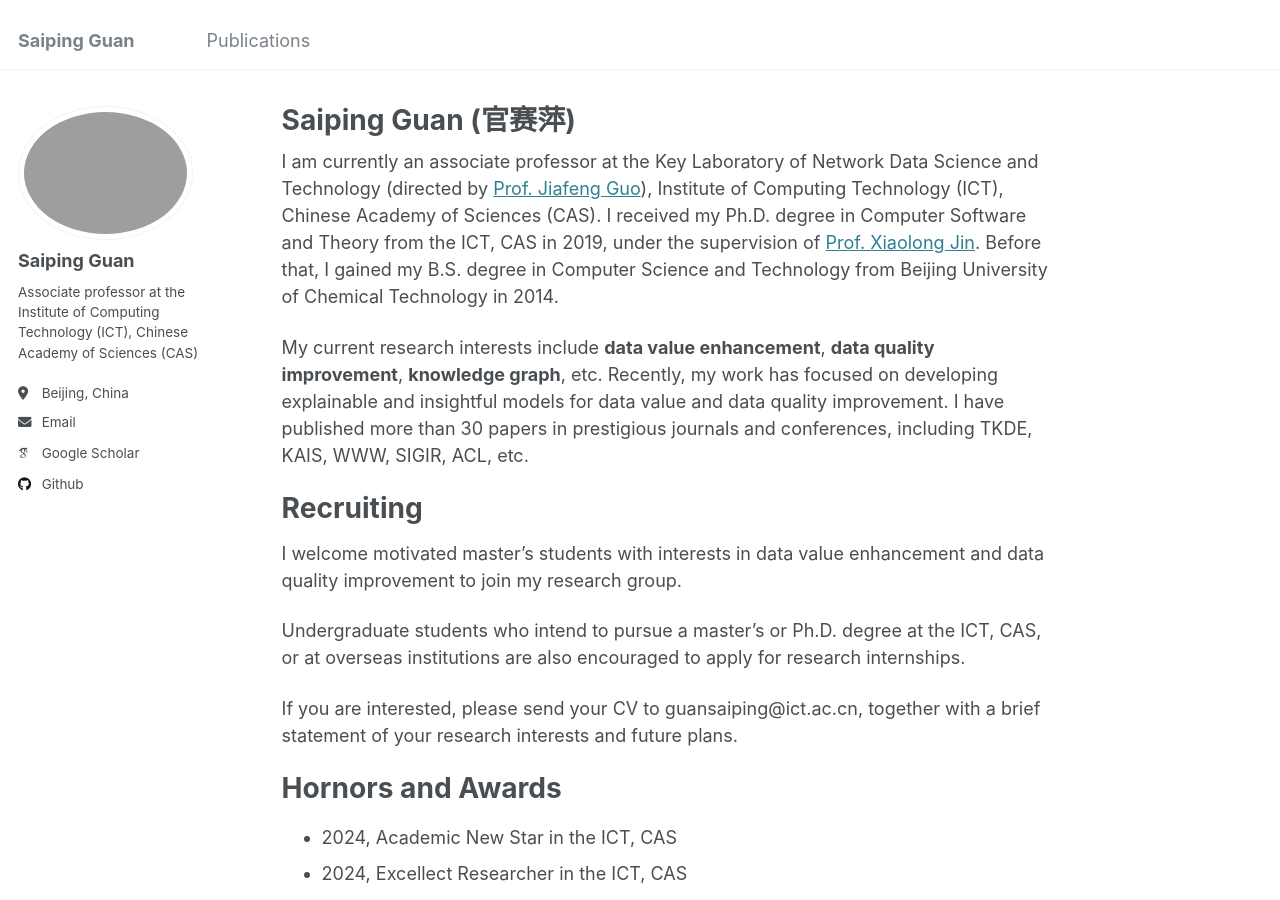
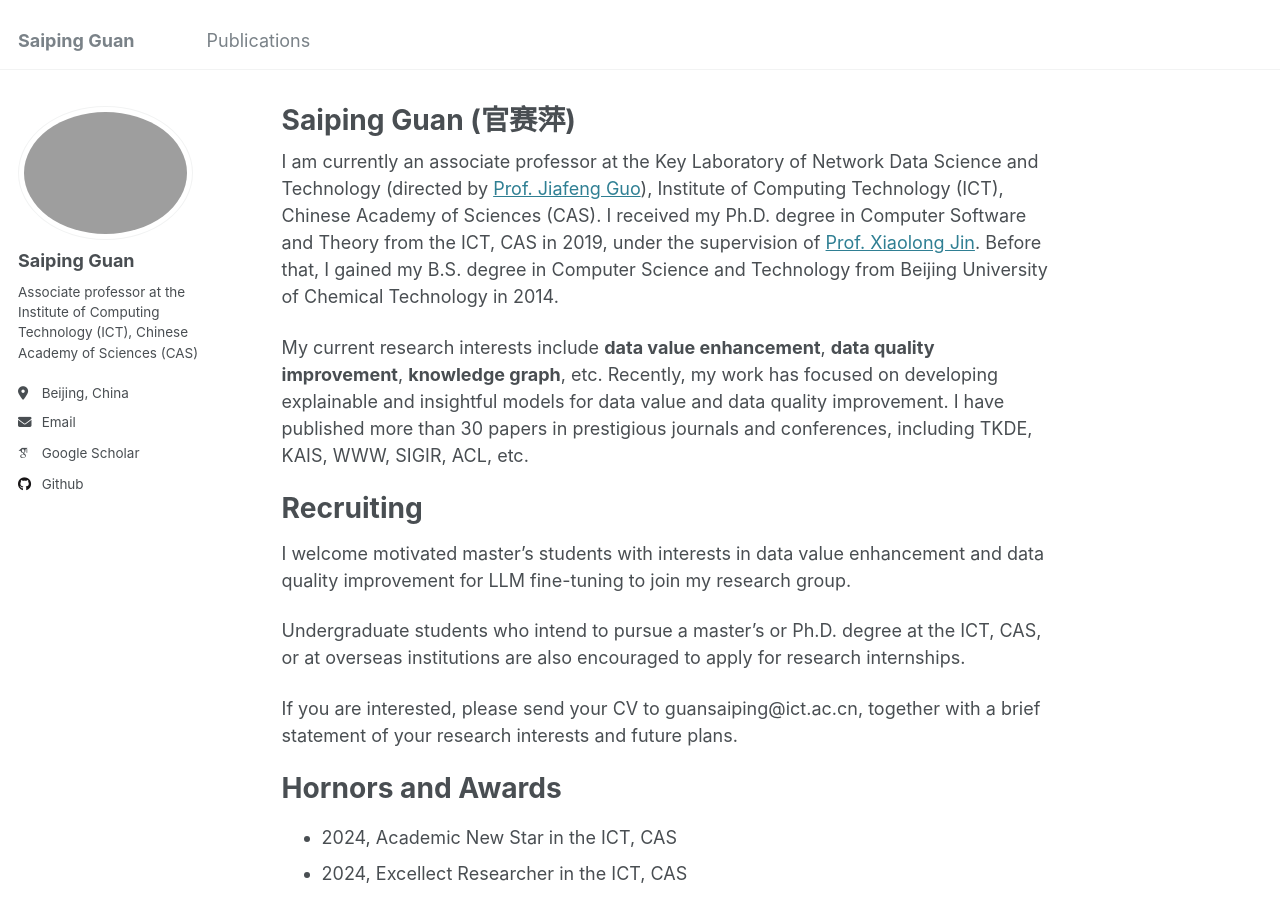
Before and after one commit to gsp2014/gsp2014.github.io, a Jekyll site: the page built from _pages/about.md, in a window 1280 px wide and 900 px high. Built offline with Jekyll 4.4.1, drawn with Linux system fonts in a browser that asks for light colours; some web fonts are replaced.

Commit message:
Update about.md

```diff
--- a/_pages/about.md
+++ b/_pages/about.md
@@ -15,7 +15,7 @@ My current research interests include **data value enhancement**, **data quality
 
 Recruiting
 ======
-I welcome motivated master’s students with interests in data value enhancement and data quality improvement to join my research group.
+I welcome motivated master’s students with interests in data value enhancement and data quality improvement for LLM fine-tuning to join my research group.
 
 Undergraduate students who intend to pursue a master’s or Ph.D. degree at the ICT, CAS, or at overseas institutions are also encouraged to apply for research internships.
 
```
